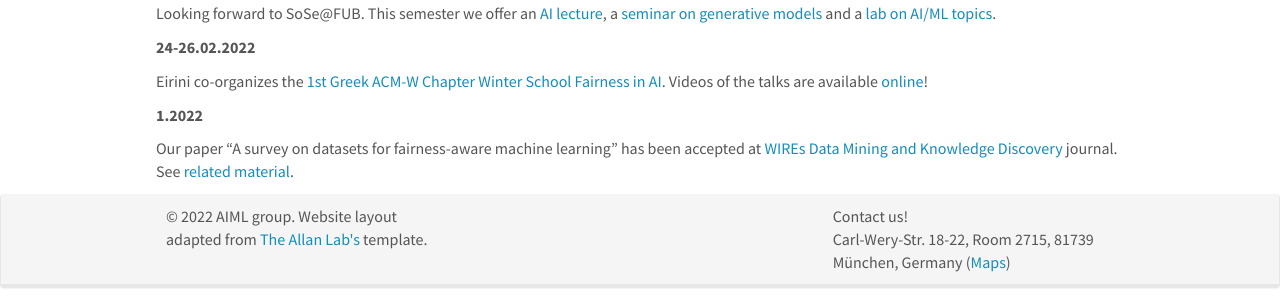
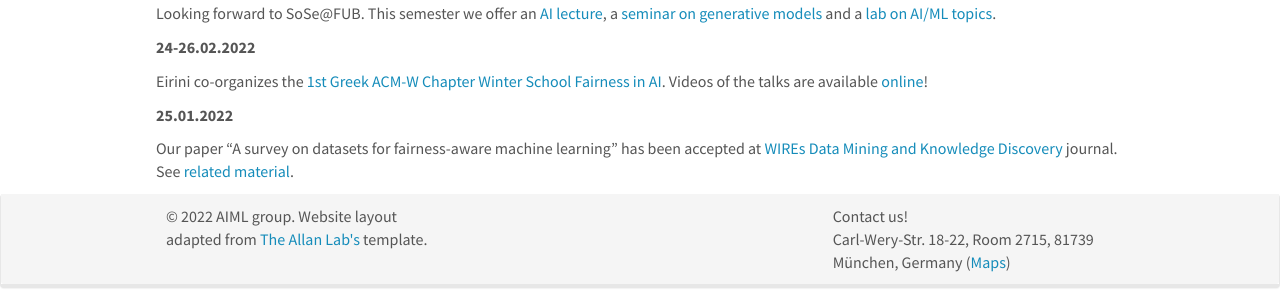
Before and after one commit to AIML-research/AIML-research.github.io, a Jekyll site: the page built from _pages/allnews.md, in a window 1280 px wide and 900 px high, scrolled down 1865 px. Shown: the part 590-890 px from the top of the window. Built offline with Jekyll 4.4.1, drawn with Linux system fonts in a browser that asks for light colours; nearby versions of some CDN libraries.

Commit message:
Update news.yml

```diff
--- a/_data/news.yml
+++ b/_data/news.yml
@@ -60,5 +60,5 @@
   headline: Looking forward to SoSe@FUB. This semester we offer an <a href="https://mycampus.imp.fu-berlin.de/portal/site/7951becc-20ca-4498-a583-6ad47c0702f1/page/2b1f2ae4-d6ab-44c9-a082-b06283bb2e47?null" target="_new"> AI lecture</a>, a <a href="https://mycampus.imp.fu-berlin.de/portal/site/51c8e7f9-4e46-4a22-ba4a-c7dbd738be49/page/fb3a47c8-a1c3-4423-9e00-9ca47765a2ec?null" target="_new">seminar on generative models</a> and a <a href="https://mycampus.imp.fu-berlin.de/portal/site/22e3d9cb-4a18-47fb-9b57-462e70bf3fdb/page/fb0fe19f-757d-4096-80ad-89ad61cb2d11?null" target="_new">lab on AI/ML topics</a>.
 - date: 24-26.02.2022
   headline: Eirini co-organizes the <a href="https://gec-ws.athenarc.gr/">1st Greek ACM-W Chapter Winter School Fairness in AI</a>. Videos of the talks are available <a href="https://www.youtube.com/playlist?list=PLDLwN23bIrdx4xX8HmoElexHjyjco44Mf" target="_new">online</a>!
-- date: 01.2022
+- date: 25.01.2022
   headline: Our paper "A survey on datasets for fairness-aware machine learning" has been accepted at <a href="https://wires.onlinelibrary.wiley.com/doi/10.1002/widm.1452" target="_new">WIREs Data Mining and Knowledge Discovery</a> journal. See <a href="https://tailequy.github.io/fairdata-survey/">related material</a>.
```
